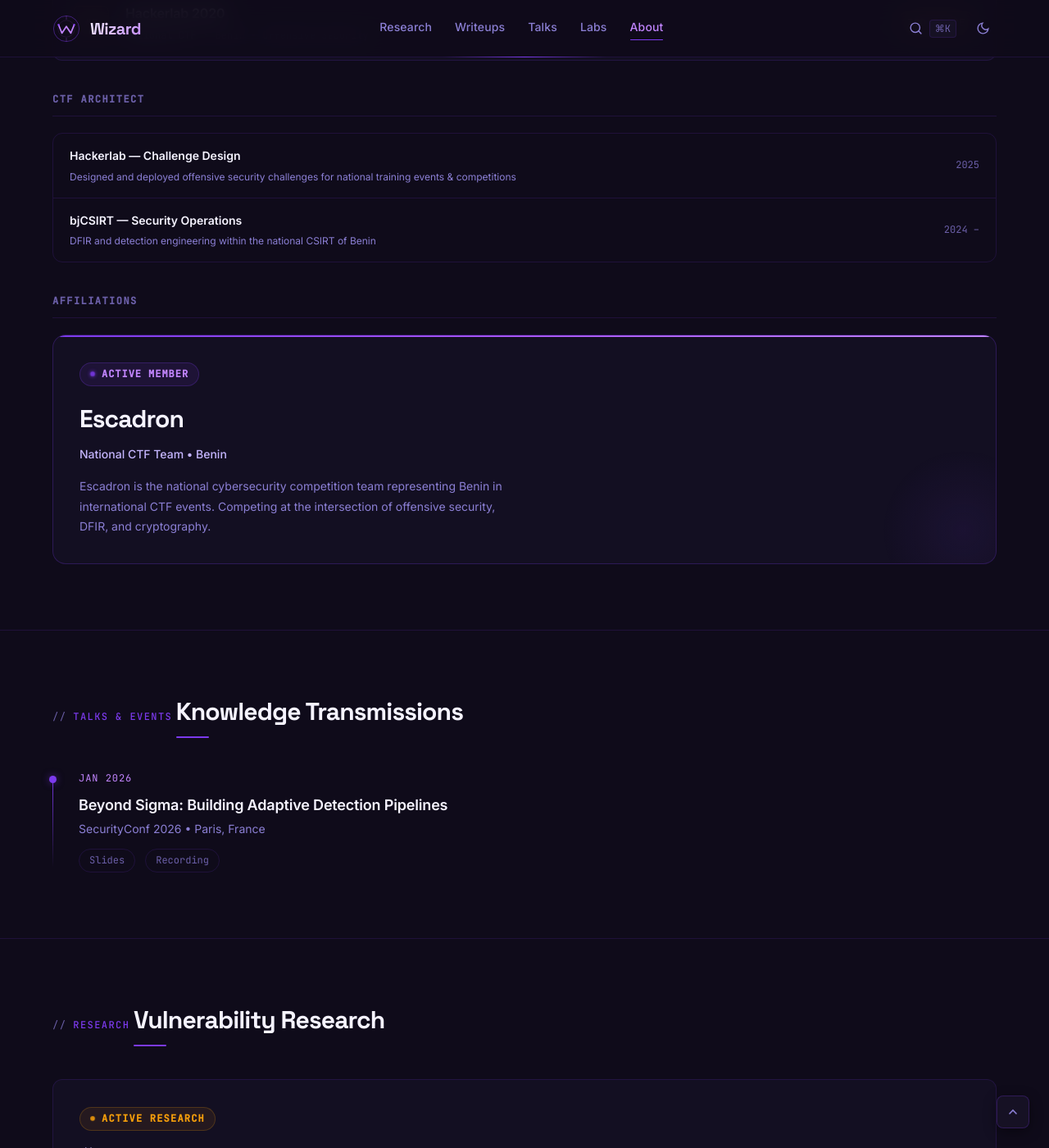
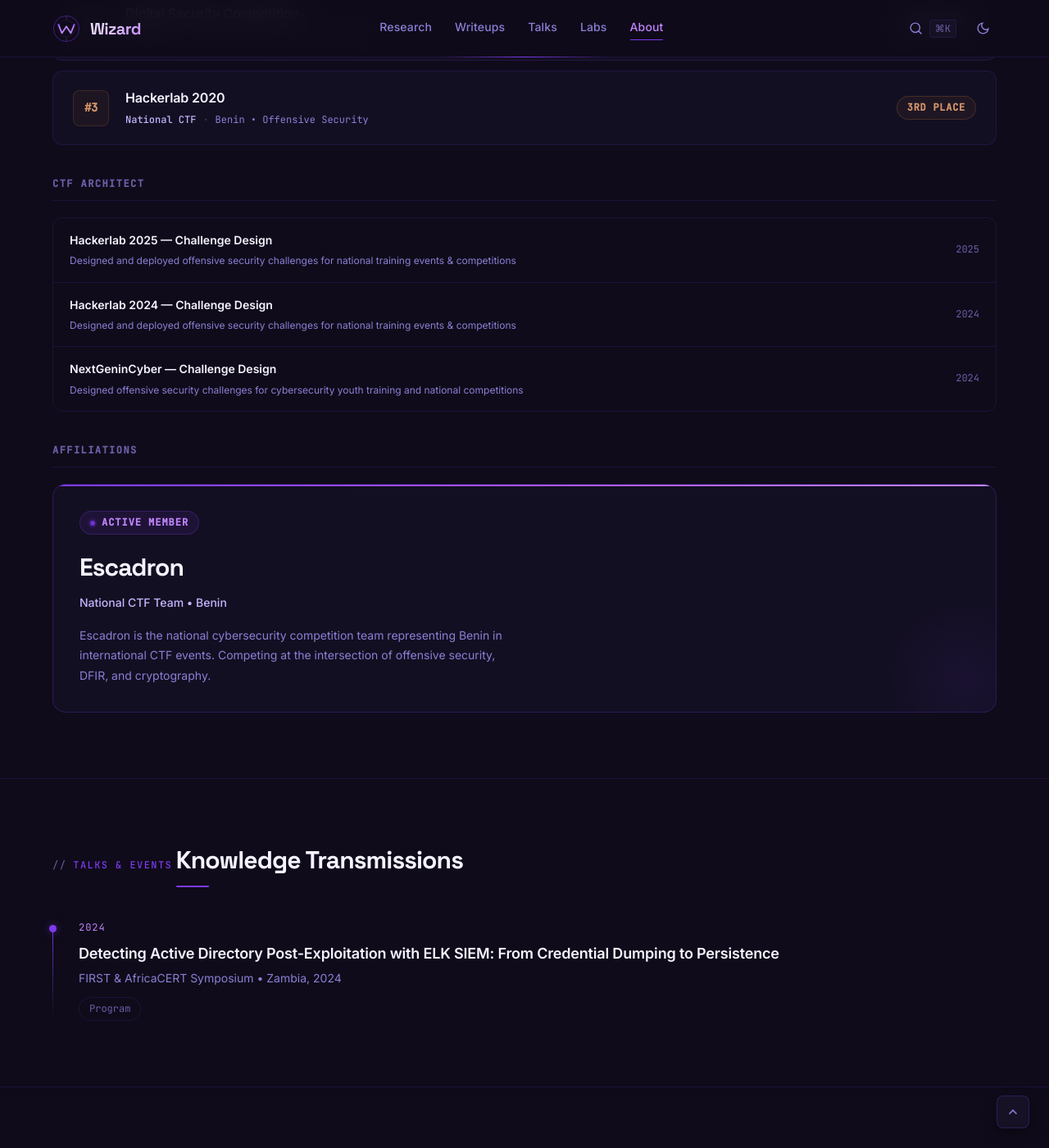
Before and after one commit to 0xW1z4rd/0xW1z4rd.github.io, a Jekyll site: the page built from about.md, in a window 1280 px wide and 1400 px high, scrolled down 2232 px. Shown: the whole window at 82% size. Built offline with Jekyll 4.4.1, drawn with Linux system fonts in a browser that asks for light colours; some of the changed text lies outside the part shown.

Commit message:
About: real talk, CyberStrike triumph, alias W1z4rd, CTF architect update
- Alias: Wizard → W1z4rd
- Knowledge Transmissions: real FIRST & AfricaCERT Symposium 2024 talk
  (Detecting AD Post-Exploitation with ELK SIEM), Zambia, with program link
- Hall of Triumphs: add 2nd place CyberStrike 2026 (ANCA CERT)
- CTF Architect: split Hackerlab into 2024 and 2025 editions, add
  NextGeninCyber, remove bjCSIRT Security Operations entry

Co-Authored-By: Claude Sonnet 4.6 <noreply@anthropic.com>

```diff
--- a/_layouts/about.html
+++ b/_layouts/about.html
@@ -45,7 +45,7 @@ layout: default
               <span class="terminal-key">Name</span>
               <span class="terminal-val-highlight">Emmanuel HEMADOU</span>
               <span class="terminal-key">Alias</span>
-              <span class="terminal-val-accent">Wizard</span>
+              <span class="terminal-val-accent">W1z4rd</span>
               <span class="terminal-key">Role</span>
               <span class="terminal-val">Red Team Operator &amp; Security Researcher</span>
               <span class="terminal-key">Affiliation</span>
@@ -237,6 +237,21 @@ layout: default
           <span class="triumph-rank-num">#2</span>
         </div>
         <div class="triumph-body">
+          <div class="triumph-name">CyberStrike 2026</div>
+          <div class="triumph-meta">
+            <span class="triumph-platform">ANCA CERT</span>
+            <span class="triumph-sep">&middot;</span>
+            <span>International &bull; Offensive Security</span>
+          </div>
+        </div>
+        <div class="triumph-badge triumph-badge--silver">2nd Place</div>
+      </div>
+
+      <div class="triumph-card">
+        <div class="triumph-rank triumph-rank--silver">
+          <span class="triumph-rank-num">#2</span>
+        </div>
+        <div class="triumph-body">
           <div class="triumph-name">Digital Security Competition</div>
           <div class="triumph-meta">
             <span class="triumph-platform">Interpol</span>
@@ -269,17 +284,24 @@ layout: default
     <div class="operations-list">
       <div class="operation-item">
         <div>
-          <div class="operation-name">Hackerlab — Challenge Design</div>
+          <div class="operation-name">Hackerlab 2025 — Challenge Design</div>
           <div class="operation-desc">Designed and deployed offensive security challenges for national training events &amp; competitions</div>
         </div>
         <span class="operation-year">2025</span>
       </div>
       <div class="operation-item">
         <div>
-          <div class="operation-name">bjCSIRT — Security Operations</div>
-          <div class="operation-desc">DFIR and detection engineering within the national CSIRT of Benin</div>
+          <div class="operation-name">Hackerlab 2024 — Challenge Design</div>
+          <div class="operation-desc">Designed and deployed offensive security challenges for national training events &amp; competitions</div>
         </div>
-        <span class="operation-year">2024 &ndash;</span>
+        <span class="operation-year">2024</span>
+      </div>
+      <div class="operation-item">
+        <div>
+          <div class="operation-name">NextGeninCyber — Challenge Design</div>
+          <div class="operation-desc">Designed offensive security challenges for cybersecurity youth training and national competitions</div>
+        </div>
+        <span class="operation-year">2024</span>
       </div>
     </div>
 
@@ -309,12 +331,11 @@ layout: default
     <div class="knowledge-timeline">
 
       <div class="timeline-event">
-        <div class="timeline-event-date">Jan 2026</div>
-        <div class="timeline-event-title">Beyond Sigma: Building Adaptive Detection Pipelines</div>
-        <div class="timeline-event-venue">SecurityConf 2026 &bull; Paris, France</div>
+        <div class="timeline-event-date">2024</div>
+        <div class="timeline-event-title">Detecting Active Directory Post-Exploitation with ELK SIEM: From Credential Dumping to Persistence</div>
+        <div class="timeline-event-venue">FIRST &amp; AfricaCERT Symposium &bull; Zambia, 2024</div>
         <div class="timeline-event-links">
-          <a href="#" class="timeline-event-link">Slides</a>
-          <a href="#" class="timeline-event-link">Recording</a>
+          <a href="https://www.first.org/events/symposium/africa-arab-regions2024/program" class="timeline-event-link" target="_blank" rel="noopener">Program</a>
         </div>
       </div>
 
```
